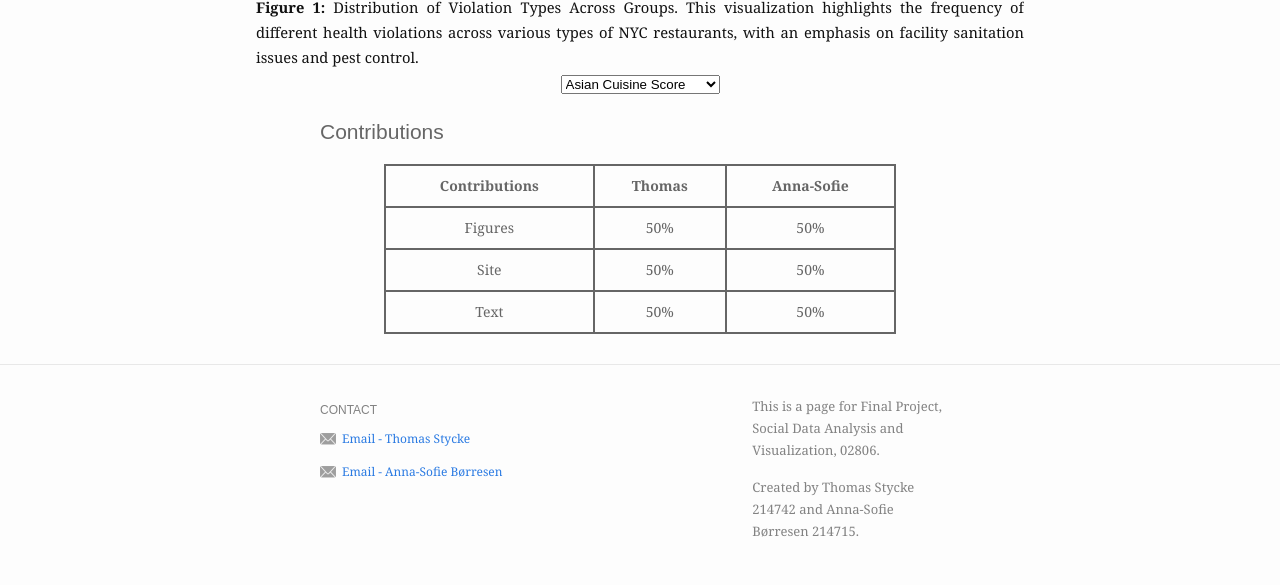
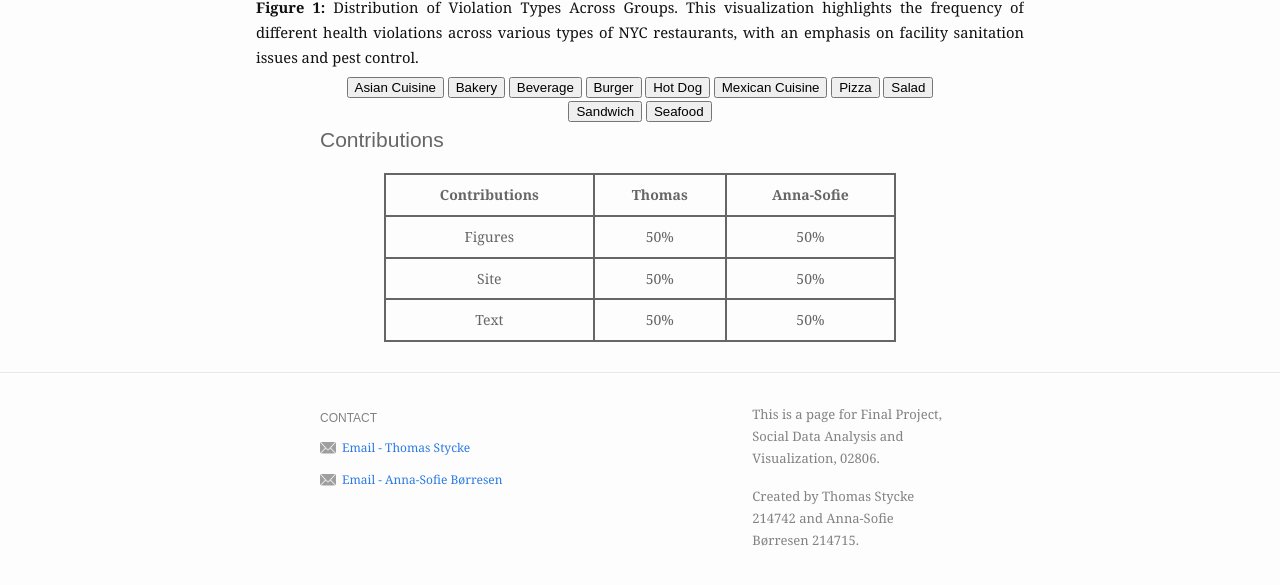
Before and after one commit to Thomasstycke/Thomasstycke.github.io, a Jekyll site: the page built from index.md, in a window 1280 px wide and 900 px high, scrolled down 2130 px, cut to the strip 289-874 px from the top of the window. Built offline with Jekyll 4.4.1, drawn with Linux system fonts in a browser that asks for light colours; a script that is not in the unit is left out; part of the change alters nothing that is shown.

```diff
--- a/index.md
+++ b/index.md
@@ -89,7 +89,6 @@ Although there is no distinct pattern indicating higher risks associated with sp
 </p>
 
 <figure id="figure1" style="max-width: 100%; transform: scale(1.2); display: block; margin: 20px auto; position: relative; overflow: hidden;">
-    <!-- The container where the selected HTML file will be displayed -->
     <div id="mapContainer">
         {% include choropleth_AVERAGESCOREASIAN.html %}
     </div>
@@ -98,31 +97,32 @@ Although there is no distinct pattern indicating higher risks associated with sp
     </figcaption>
 </figure>
 
-<select id="mapDropdown" style="display: block; margin: 20px auto;">
-    <option value="choropleth_AVERAGESCOREASIAN.html">Asian Cuisine Score</option>
-    <option value="choropleth_AVERAGESCOREBAKERY.html">Bakery Score</option>
-    <option value="choropleth_AVERAGESCOREBEVERAGE.html">Beverage Score</option>
-    <option value="choropleth_AVERAGESCOREBURGER.html">Burger Score</option>
-    <option value="choropleth_AVERAGESCOREHOTDOG.html">Hot Dog Score</option>
-    <option value="choropleth_AVERAGESCOREMEXICAN.html">Mexican Cuisine Score</option>
-    <option value="choropleth_AVERAGESCOREPIZZA.html">Pizza Score</option>
-    <option value="choropleth_AVERAGESCORESALAD.html">Salad Score</option>
-    <option value="choropleth_AVERAGESCORESANDWICH.html">Sandwich Score</option>
-    <option value="choropleth_AVERAGESCORESEAFOOD.html">Seafood Score</option>
-</select>
+<!-- Buttons for each map -->
+<div style="text-align: center; margin-top: 20px;">
+    <button onclick="loadMap('choropleth_AVERAGESCOREASIAN.html')">Asian Cuisine</button>
+    <button onclick="loadMap('choropleth_AVERAGESCOREBAKERY.html')">Bakery</button>
+    <button onclick="loadMap('choropleth_AVERAGESCOREBEVERAGE.html')">Beverage</button>
+    <button onclick="loadMap('choropleth_AVERAGESCOREBURGER.html')">Burger</button>
+    <button onclick="loadMap('choropleth_AVERAGESCOREHOTDOG.html')">Hot Dog</button>
+    <button onclick="loadMap('choropleth_AVERAGESCOREMEXICAN.html')">Mexican Cuisine</button>
+    <button onclick="loadMap('choropleth_AVERAGESCOREPIZZA.html')">Pizza</button>
+    <button onclick="loadMap('choropleth_AVERAGESCORESALAD.html')">Salad</button>
+    <button onclick="loadMap('choropleth_AVERAGESCORESANDWICH.html')">Sandwich</button>
+    <button onclick="loadMap('choropleth_AVERAGESCORESEAFOOD.html')">Seafood</button>
+</div>
 
 <script>
-document.getElementById('mapDropdown').addEventListener('change', function() {
-    var selectedMap = this.value;
+function loadMap(mapFilename) {
     var container = document.getElementById('mapContainer');
-    fetch(selectedMap)
+    fetch(mapFilename)
         .then(response => response.text())
         .then(html => {
             container.innerHTML = html;
         })
         .catch(error => console.error('Error loading the map:', error));
-});
+}
 </script>
+
 
 
 
```
